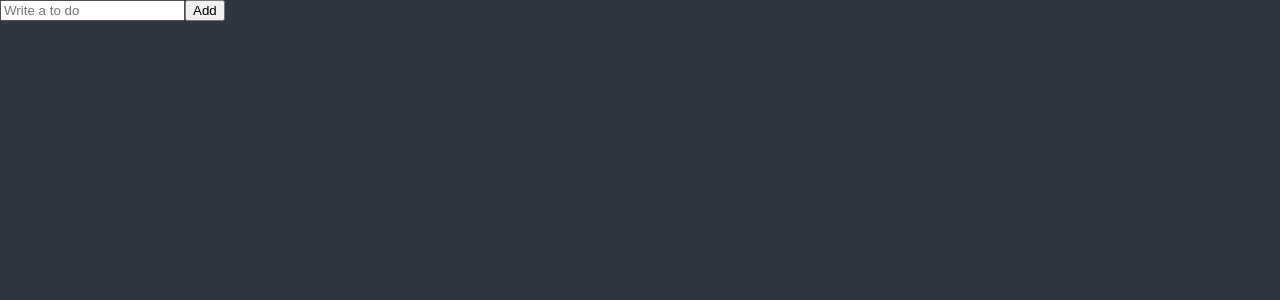
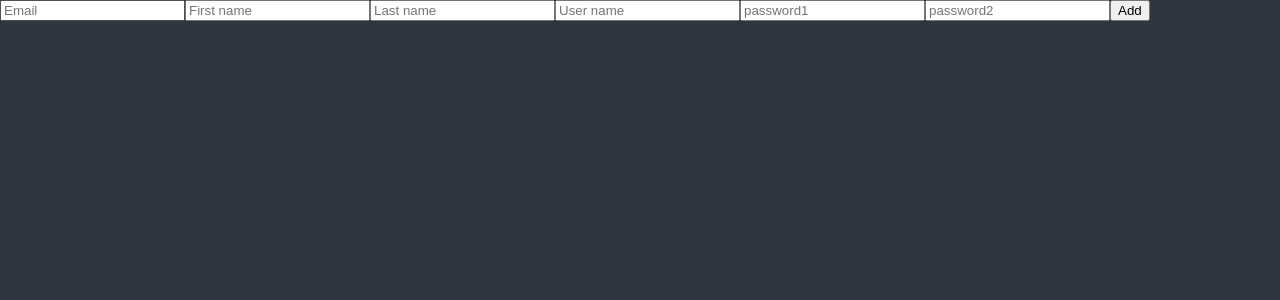
Before and after one commit to jiyong0419/react-masterclass_chapter6, a React (Create React App) app: page / in a window 1280 px wide. Shown: the top 300 px of the page. Built offline with nearby package versions, Linux system fonts and the light colour scheme.

Commit message:
#6.6
useForm( ) 으로 여러가지 Form을 쉽게 처리하기 ( + react-hook-form )

```diff
--- a/package.json
+++ b/package.json
@@ -12,6 +12,7 @@
     "@types/react-dom": "^18.0.9",
     "react": "^18.2.0",
     "react-dom": "^18.2.0",
+    "react-hook-form": "^7.40.0",
     "react-query": "^3.39.2",
     "react-router-dom": "^5.3.0",
     "react-scripts": "5.0.1",
--- a/src/ToDoList.tsx
+++ b/src/ToDoList.tsx
@@ -1,20 +1,20 @@
 import { useState } from "react";
+import { useForm } from "react-hook-form";
+
 function ToDoList() {
-  const [toDo, setToDo] = useState("");
-  const onChange = (event: React.FormEvent<HTMLInputElement>) => {
-    const {
-      currentTarget: { value },
-    } = event;
-    setToDo(value);
-  };
-  const onSubmit = (event: React.FormEvent<HTMLFormElement>) => {
-    event.preventDefault();
-    console.log(toDo);
-  };
+  const { register, watch } = useForm();
+
+  console.log(watch());
+
   return (
     <div>
-      <form onSubmit={onSubmit}>
-        <input onChange={onChange} value={toDo} placeholder="Write a to do" />
+      <form>
+        <input {...register("Email")} placeholder="Email" />
+        <input {...register("First_name")} placeholder="First name" />
+        <input {...register("Last_name")} placeholder="Last name" />
+        <input {...register("User_name")} placeholder="User name" />
+        <input {...register("password1")} placeholder="password1" />
+        <input {...register("password2")} placeholder="password2" />
         <button>Add</button>
       </form>
     </div>
```
Also changed, not shown: 1 other file (tests, documents, lock files or other folders).
